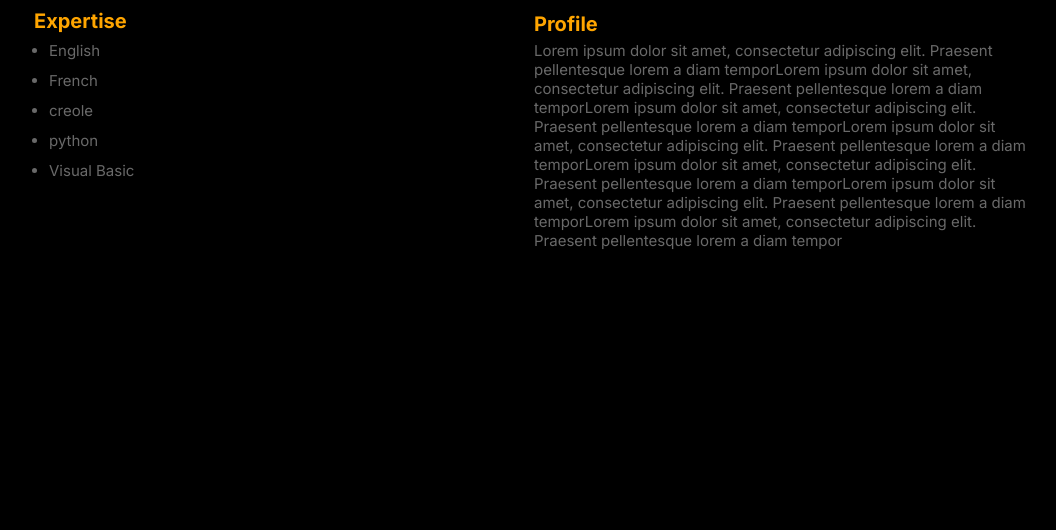
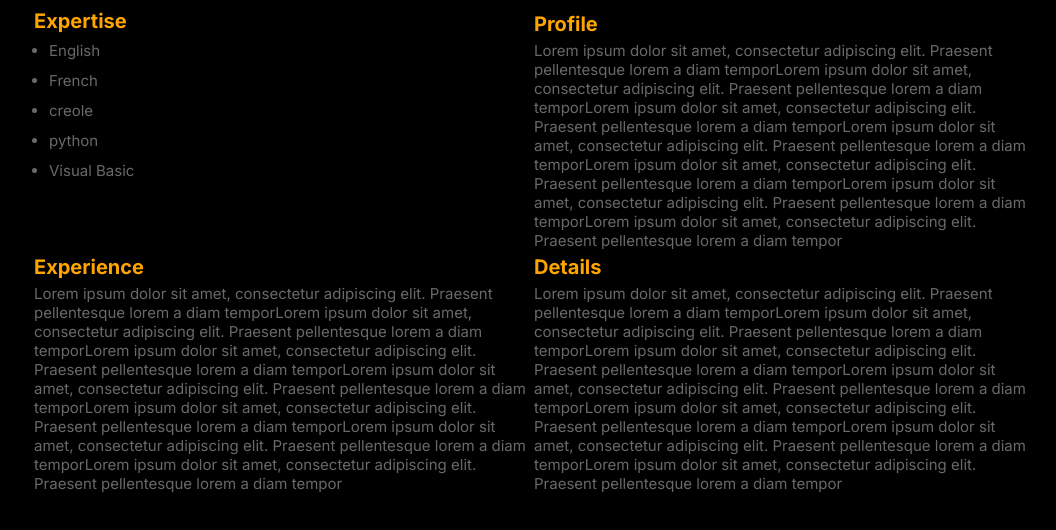
Before and after one commit to Tushil-G/DI_Bootcamp, a plain HTML site: page week 1/day3/excercise/cv/cv.html in a window 1280 px wide. Shown: the part 148-678 px from the top of the page, without its empty margins (107-1163 px from the left). Drawn offline with Linux system fonts and the light colour scheme; a web font is replaced by a local one.

Commit message:
change cv

```diff
--- a/week 1/day3/excercise/cv/cv.css
+++ b/week 1/day3/excercise/cv/cv.css
@@ -67,3 +67,9 @@ line-height: 2;}
 .profie{color: var(--primary-color);
     font-weight: 700;
     font-size: 20px;}
+    .jeff{margin-top: 3px;
+margin-right: 15px;
+line-height: 2;}
+.e{color: var(--primary-color);
+    font-weight: 700;
+    font-size: 20px;}
--- a/week 1/day3/excercise/cv/cv.html
+++ b/week 1/day3/excercise/cv/cv.html
@@ -35,6 +35,14 @@
             <h3 class="tt"><h1 class="profie">Profile</h1></h3>
             <p class="descrip">Lorem ipsum dolor sit amet, consectetur adipiscing elit. Praesent pellentesque lorem a diam temporLorem ipsum dolor sit amet, consectetur adipiscing elit. Praesent pellentesque lorem a diam temporLorem ipsum dolor sit amet, consectetur adipiscing elit. Praesent pellentesque lorem a diam temporLorem ipsum dolor sit amet, consectetur adipiscing elit. Praesent pellentesque lorem a diam temporLorem ipsum dolor sit amet, consectetur adipiscing elit. Praesent pellentesque lorem a diam temporLorem ipsum dolor sit amet, consectetur adipiscing elit. Praesent pellentesque lorem a diam temporLorem ipsum dolor sit amet, consectetur adipiscing elit. Praesent pellentesque lorem a diam tempor</p>
         </div>
+    <div>
+        <h3 class="jeff"></h3><h1 class="e">Experience</h1></h3>
+            <p class="descrip">Lorem ipsum dolor sit amet, consectetur adipiscing elit. Praesent pellentesque lorem a diam temporLorem ipsum dolor sit amet, consectetur adipiscing elit. Praesent pellentesque lorem a diam temporLorem ipsum dolor sit amet, consectetur adipiscing elit. Praesent pellentesque lorem a diam temporLorem ipsum dolor sit amet, consectetur adipiscing elit. Praesent pellentesque lorem a diam temporLorem ipsum dolor sit amet, consectetur adipiscing elit. Praesent pellentesque lorem a diam temporLorem ipsum dolor sit amet, consectetur adipiscing elit. Praesent pellentesque lorem a diam temporLorem ipsum dolor sit amet, consectetur adipiscing elit. Praesent pellentesque lorem a diam tempor</p>
+        </div>
+        <div>
+            <h3 class="jeff"></h3><h1 class="e">Details</h1></h3>
+                <p class="descrip">Lorem ipsum dolor sit amet, consectetur adipiscing elit. Praesent pellentesque lorem a diam temporLorem ipsum dolor sit amet, consectetur adipiscing elit. Praesent pellentesque lorem a diam temporLorem ipsum dolor sit amet, consectetur adipiscing elit. Praesent pellentesque lorem a diam temporLorem ipsum dolor sit amet, consectetur adipiscing elit. Praesent pellentesque lorem a diam temporLorem ipsum dolor sit amet, consectetur adipiscing elit. Praesent pellentesque lorem a diam temporLorem ipsum dolor sit amet, consectetur adipiscing elit. Praesent pellentesque lorem a diam temporLorem ipsum dolor sit amet, consectetur adipiscing elit. Praesent pellentesque lorem a diam tempor</p>
+            </div>
 
     </div>
 
```
